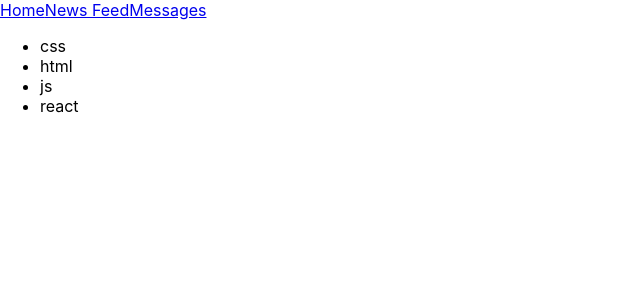
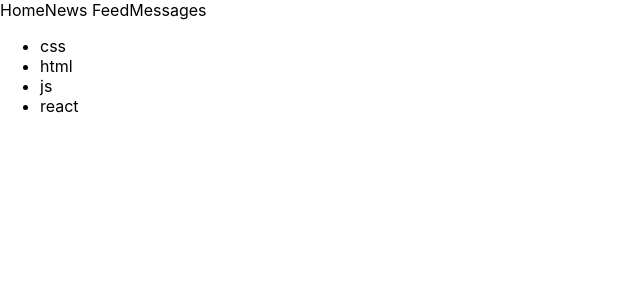
Before and after one commit to Telladi/samurai-way-main, a React (Create React App) app: page / in a window 1280 px wide. Shown: the top 300 px of the page, without its empty margins (0-640 px from the left). Built offline with nearby package versions, Linux system fonts and the light colour scheme.

Commit message:
create component Header

```diff
--- a/src/App.tsx
+++ b/src/App.tsx
@@ -1,10 +1,14 @@
 import React from 'react';
 import './App.css';
+import Header from "./components/Header/Header";
 
 const App = () => {
     return (
         <div>
-            <Header />
+            <Header titleValue={"Home"} />
+            <Header titleValue={"News Feed"} />
+            <Header titleValue={"Messages"} />
+
             <Technologies />
         </div>);
 }
@@ -21,14 +25,6 @@ const Technologies = () => {
            </div>
        )
 }
-const Header = () => {
-    return (
-        <div>
-            <a href='#s'>Home</a>
-            <a href='#s'>News Feed</a>
-            <a href='#s'>Messages</a>
-        </div>
-    )
-}
+
 
 export default App;
--- a/src/components/Header/Header.tsx
+++ b/src/components/Header/Header.tsx
@@ -0,0 +1,14 @@
+import React from "react";
+
+
+type HeaderPropsType = {
+    titleValue: string
+}
+
+export function Header(props: HeaderPropsType){
+    console.log("Header rendering")
+    return (
+        <a>{props.titleValue}</a>
+    )
+}
+export default Header;
```
